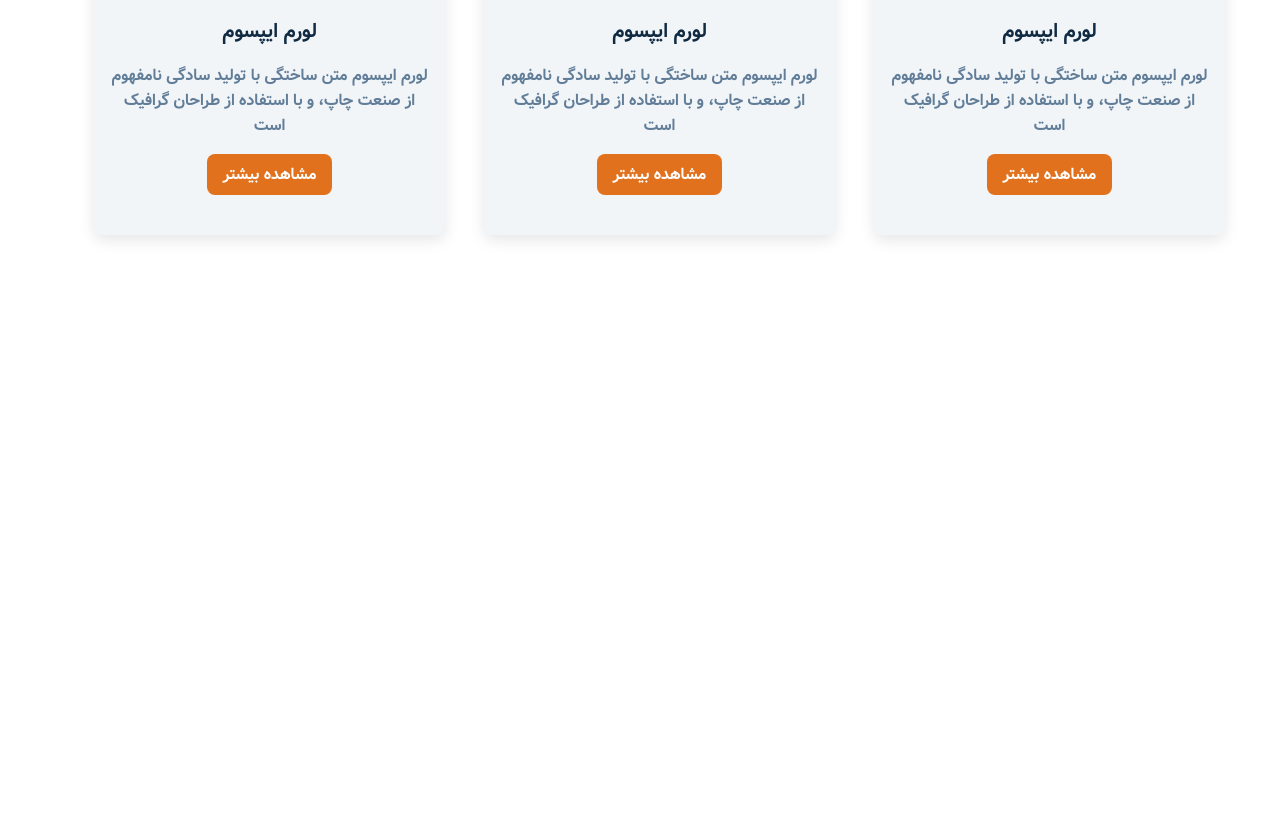
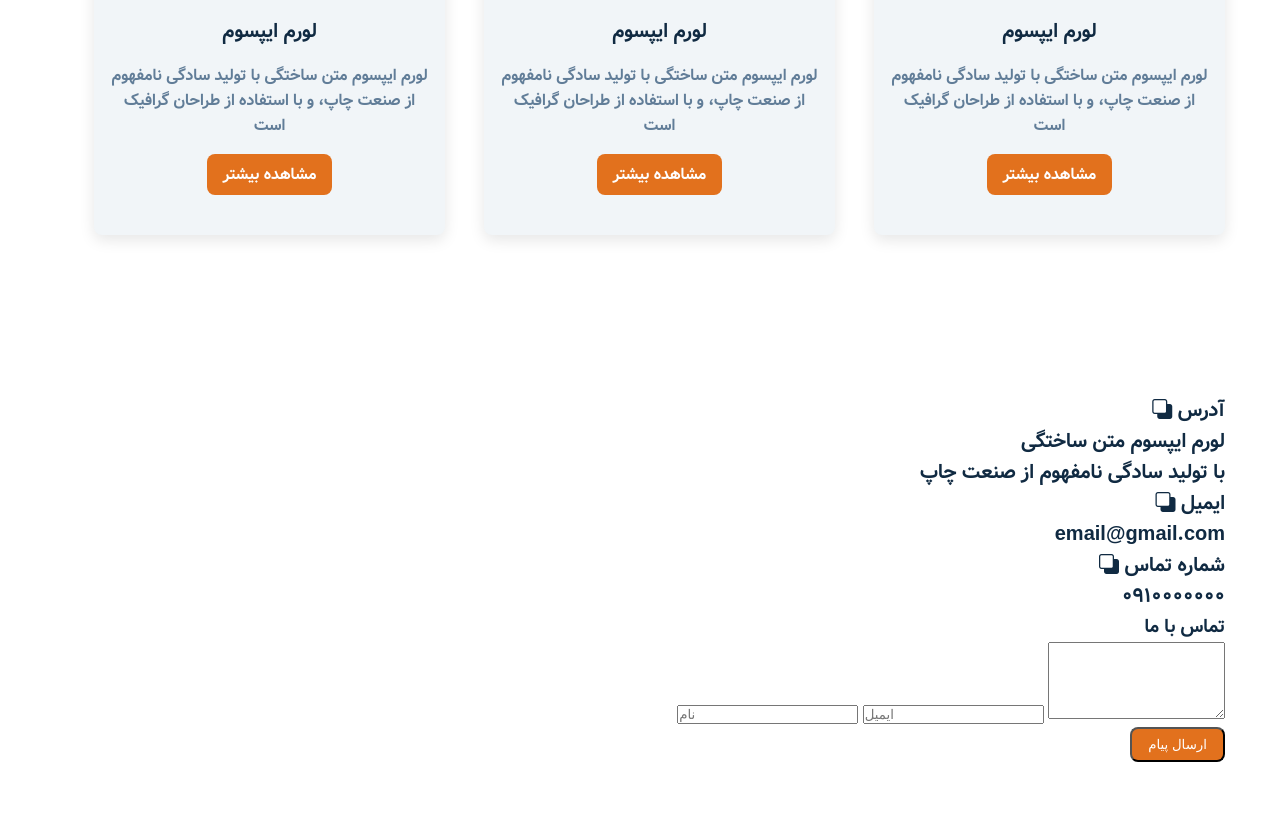
Before and after one commit to MaryamRezazade/html-css, a plain HTML site: page index.html in a window 1280 px wide. Shown: the part 2513-3339 px from the top of the page. Before the commit the page ends 2844 px from the top, so only its background shows below. Drawn offline with Linux system fonts and the light colour scheme; files whose address does not match are found by name.

Commit message:
html-contact-us

```diff
--- a/index.html
+++ b/index.html
@@ -213,5 +213,72 @@
       </div>
     </section>
     <!--end of services-->
+    <!--contact us-->
+    <section class="contact">
+      <div class="section-center">
+        <article class="contact-info">
+          <div class="contact-item">
+            <h4 class="contact-title">
+              <span class="contact-icon">
+                <i class="bi bi-subtract"></i>
+              </span>
+              آدرس
+            </h4>
+            <h4>
+              لورم ایپسوم متن ساختگی
+              <br />
+              با تولید سادگی نامفهوم از صنعت چاپ
+            </h4>
+          </div>
+          <div class="contact-item">
+            <h4 class="contact-title">
+              <span class="contact-icon">
+                <i class="bi bi-subtract"></i>
+              </span>
+              ایمیل
+            </h4>
+            <h4>email@gmail.com</h4>
+          </div>
+          <div class="contact-item">
+            <h4 class="contact-title">
+              <span class="contact-icon">
+                <i class="bi bi-subtract"></i>
+              </span>
+              شماره تماس
+            </h4>
+            <h4>0910000000</h4>
+          </div>
+        </article>
+        <article class="contact-info">
+          <h3>تماس با ما</h3>
+          <form>
+            <div class="form-group">
+              <input
+                class="form-control"
+                type="text"
+                placeholder="نام"
+                name="name"
+              />
+              <input
+                class="form-control"
+                type="email"
+                placeholder="ایمیل"
+                name="email"
+              />
+              <textarea
+                name="message"
+                placeholder="متن پیام"
+                                rows="5"
+                class="form-control"
+
+              >
+              </textarea>
+            </div>
+            <button type="submit" class="btn submit-btn">ارسال پیام</button>
+          </form>
+        </article>
+      </div>
+    </section>
+    <!--end of contact us-->
   </body>
 </html>
```
